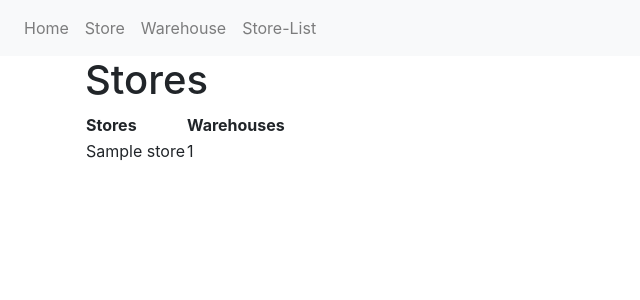
After one commit to aldinoanggawan/inventory-management, a Python web app: template templates/stores.html in a window 1280 px wide. The commit adds this page. Shown: the top 300 px of the page, without its empty margins (0-640 px from the left). Run offline with Jinja, Linux system fonts and the light colour scheme; the template is opened without the code that fills it: most values are stand-ins (such as "Sample title", 1, 10 or a date in 2020); some libraries are stand-ins or nearby versions.

Commit message:
Added store index and show page for a particular store

```diff
--- a/models.py
+++ b/models.py
@@ -21,7 +21,7 @@ class Store(BaseModel):
     name = pw.CharField(unique = True)
 
 class Warehouse(BaseModel):
-    store = pw.ForeignKeyField(Store, backref='warehouses', unique=True)
+    store = pw.ForeignKeyField(Store, backref='warehouses')
     location = pw.TextField()
 
 class Product(BaseModel):
--- a/templates/nav.html
+++ b/templates/nav.html
@@ -3,5 +3,6 @@
             <a class="nav-item nav-link" href="{{ url_for('index') }}">Home </a>
             <a class="nav-item nav-link" href="{{ url_for('store') }}">Store</a>
             <a class="nav-item nav-link" href="{{ url_for('warehouse') }}">Warehouse</a>
+            <a class="nav-item nav-link" href="{{ url_for('stores') }}">Store-List</a>
         </div>
 </nav>
--- /dev/null
+++ b/templates/stores.html
@@ -0,0 +1,17 @@
+{% extends "_layout.html" %}
+{% block content %}
+<h1>Stores</h1>
+<table>
+    <tr>
+        <th>Stores</th>
+        <th>Warehouses</th>
+    </tr>
+    <!-- put the loop of store list here -->
+    {% for s in stores_list %}
+    <tr>
+        <td>{{ s.name }}</td>
+        <td>{{ s.warehouses | length }}</td>
+    </tr>
+    {% endfor %}
+</table>
+{% endblock %}
```
Also changed, not shown: server.py (+12 -0 lines), templates/sid.html (added, +7 -0 lines).
